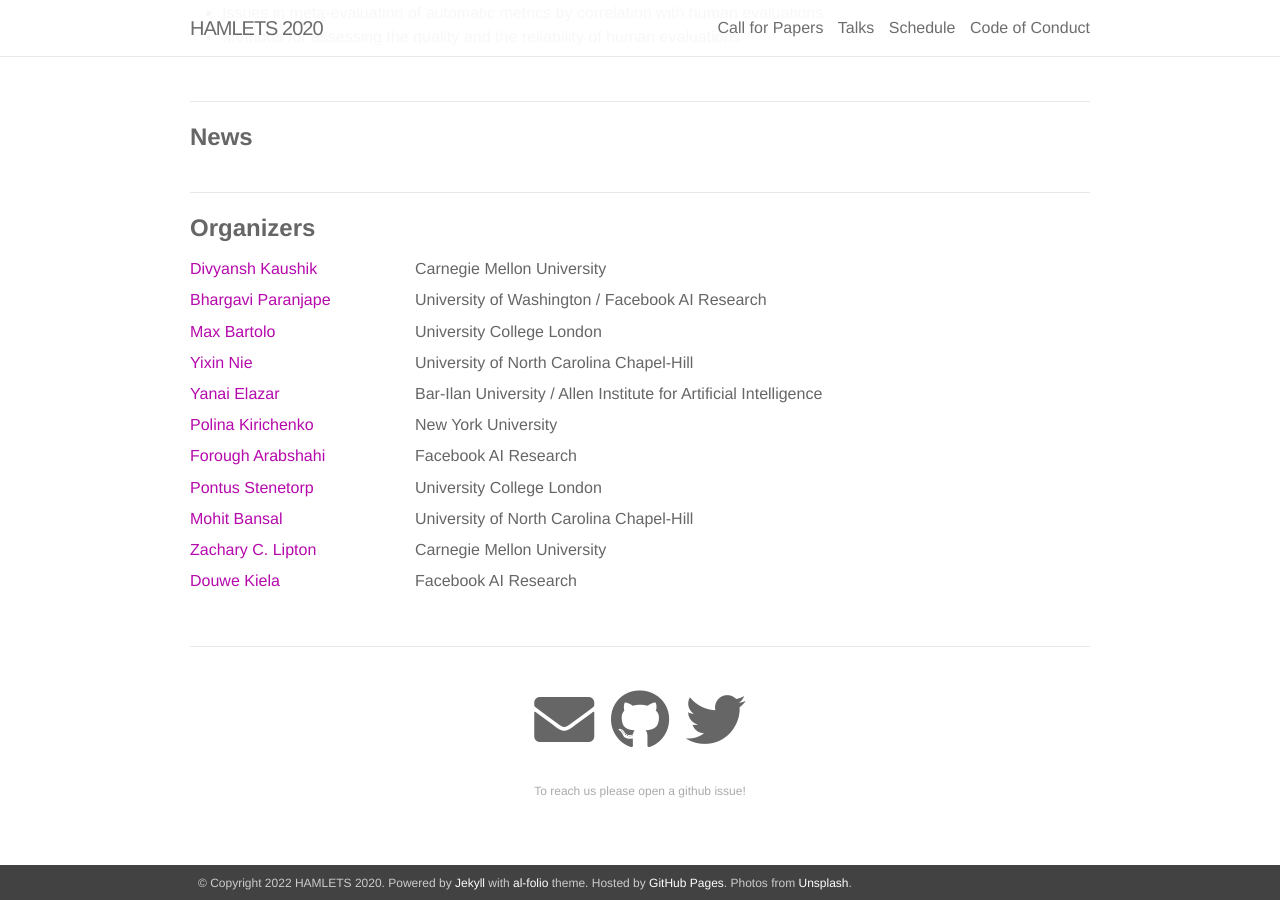
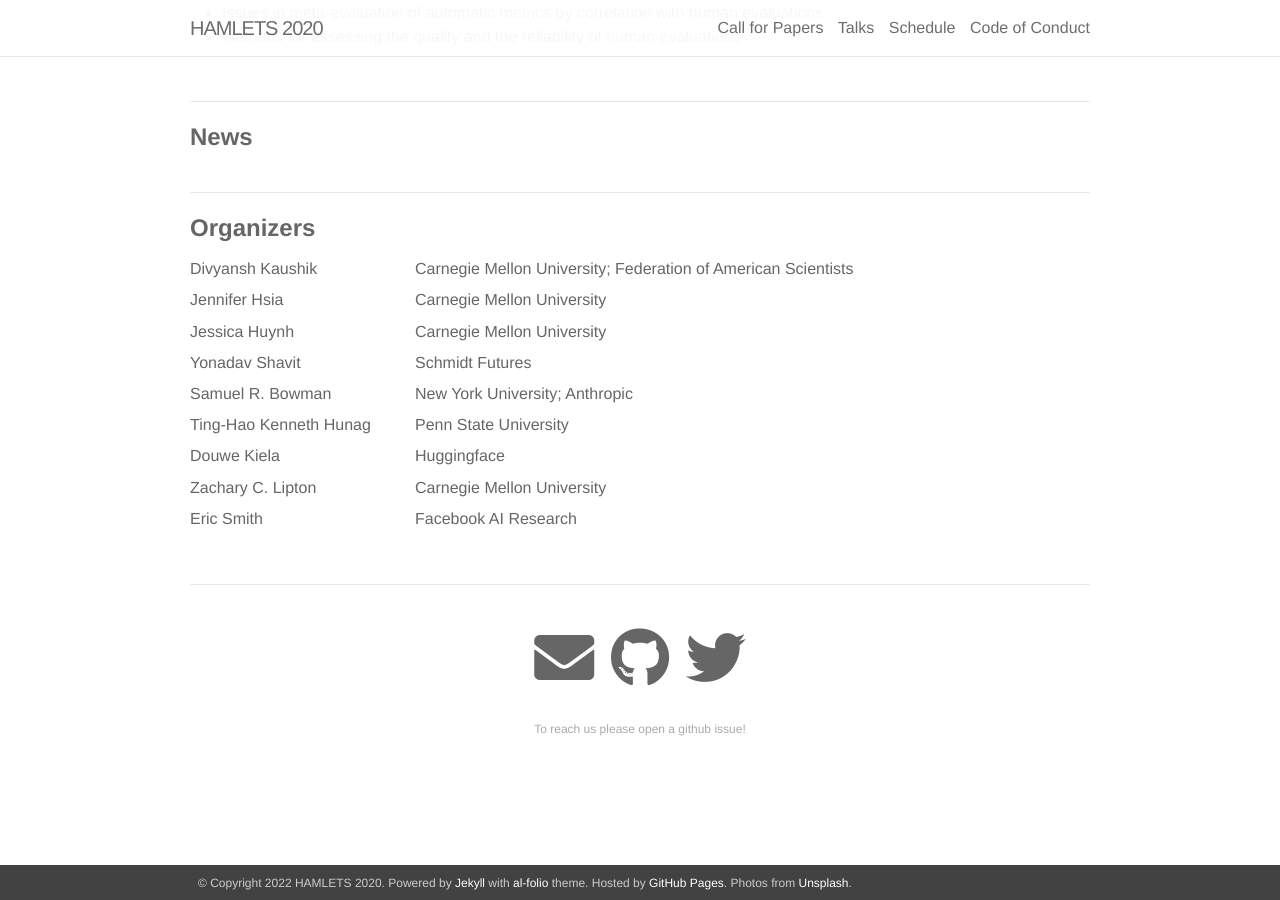
Before and after one commit to acmi-lab/humaneval-workshop, a Jekyll site: the page built from _pages/00_about.md, in a window 1280 px wide and 900 px high, scrolled down 962 px. Built offline with Jekyll 4.4.1, drawn with Linux system fonts in a browser that asks for light colours; nearby versions of some CDN libraries.

Commit message:
Update organizers

```diff
--- a/_includes/organizers.html
+++ b/_includes/organizers.html
@@ -2,47 +2,39 @@
   <h2>Organizers</h2>
   <table>
   <tr>
-    <td class="name"><a href="https://www.cs.cmu.edu/~dkaushik/">Divyansh Kaushik</a></td>
+    <td class="name">Divyansh Kaushik</td>
+    <td class="organization">Carnegie Mellon University; Federation of American Scientists</td>
+  </tr>
+  <tr>
+    <td class="name">Jennifer Hsia</td>
     <td class="organization">Carnegie Mellon University</td>
   </tr>
   <tr>
-    <td class="name"><a href="https://bhargaviparanjape.github.io/">Bhargavi Paranjape</a></td>
-    <td class="organization">University of Washington / Facebook AI Research</td>
-  </tr>
-  <tr>
-    <td class="name"><a href="https://www.maxbartolo.com/">Max Bartolo</a></td>
-    <td class="organization">University College London</td>
-  </tr>
-  <tr>
-    <td class="name"><a href="https://easonnie.github.io/">Yixin Nie</a></td>
-    <td class="organization">University of North Carolina Chapel-Hill</td>
-  </tr>
-  <tr>
-    <td class="name"><a href="https://yanaiela.github.io/">Yanai Elazar</a></td>
-    <td class="organization">Bar-Ilan University / Allen Institute for Artificial Intelligence</td>
-  </tr>
-  <tr>
-    <td class="name"><a href="https://polkirichenko.github.io/">Polina Kirichenko</a></td>
-    <td class="organization">New York University</td>
-  </tr>
-  <tr>
-    <td class="name"><a href="https://forougha.github.io/">Forough Arabshahi</a></td>
-    <td class="organization">Facebook AI Research</td>
-  </tr>
-  <tr>
-    <td class="name"><a href="https://pontus.stenetorp.se/">Pontus Stenetorp</a></td>
-    <td class="organization">University College London</td>
-  </tr>
-  <tr>
-    <td class="name"><a href="https://www.cs.unc.edu/~mbansal/">Mohit Bansal</a></td>
-    <td class="organization">University of North Carolina Chapel-Hill</td>
-  </tr>
-  <tr>
-    <td class="name"><a href="http://zacklipton.com/">Zachary C. Lipton</a></td>
+    <td class="name">Jessica Huynh</td>
     <td class="organization">Carnegie Mellon University</td>
   </tr>
   <tr>
-    <td class="name"><a href="https://douwekiela.github.io/">Douwe Kiela</a></td>
+    <td class="name">Yonadav Shavit</td>
+    <td class="organization">Schmidt Futures</td>
+  </tr>
+  <tr>
+    <td class="name">Samuel R. Bowman</td>
+    <td class="organization">New York University; Anthropic</td>
+  </tr>
+  <tr>
+    <td class="name">Ting-Hao Kenneth Hunag</td>
+    <td class="organization">Penn State University</td>
+  </tr>
+  <tr>
+    <td class="name">Douwe Kiela</td>
+    <td class="organization">Huggingface</td>
+  </tr>
+  <tr>
+    <td class="name">Zachary C. Lipton</td>
+    <td class="organization">Carnegie Mellon University</td>
+  </tr>
+  <tr>
+    <td class="name">Eric Smith</td>
     <td class="organization">Facebook AI Research</td>
   </tr>
   </table>
```
